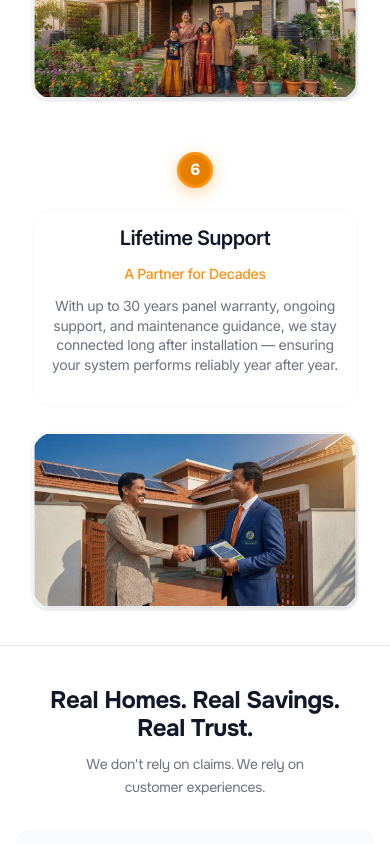
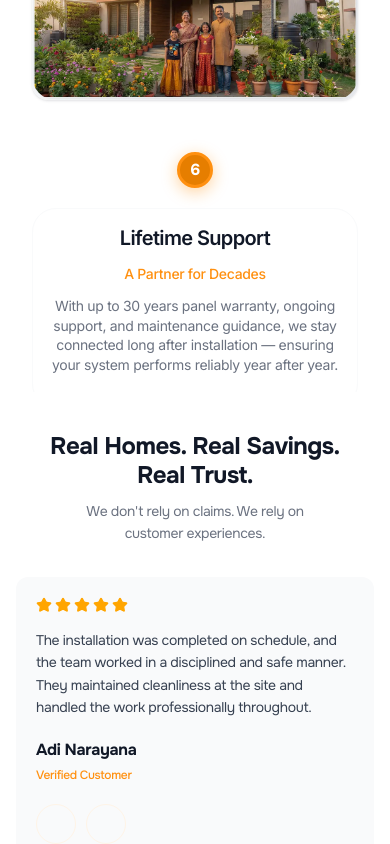
Before and after one commit to greenindiasolar/landing-page, a React (Vite) app in the folder client/: page / in a window 390 px wide. Shown: the part 8100-8944 px from the top of the page. Built offline with nearby package versions, Linux system fonts and the light colour scheme; no server answers; some icons are missing.

Commit message:
issue resolve in scrolling

```diff
--- a/client/src/components/sections/OurProcess/OurProcess.tsx
+++ b/client/src/components/sections/OurProcess/OurProcess.tsx
@@ -255,14 +255,15 @@ const TimelineNumber = styled(Box)<{ isVisible: boolean }>(({ isVisible }) => ({
 }));
 
 // Sticky card wrapper for stacking effect - now accounts for sticky header
+// REASON: isLast prop restored - last card needs smaller padding so section ends cleanly
 const StickyCard = styled(Box)<{ stackIndex: number; isLast?: boolean }>(
   ({ stackIndex, isLast }) => ({
     position: "sticky",
-        top: `calc(${STICKY_HEADER_HEIGHT}px + ${stackIndex * CARD_STACK_OFFSET
-            }px)`,
+    top: `calc(${STICKY_HEADER_HEIGHT}px + ${stackIndex * CARD_STACK_OFFSET}px)`,
     zIndex: stackIndex + 1,
-        // Last card: reduced padding, Others: full padding for scroll space
-        paddingBottom: isLast ? "80px" : "50vh",
+    // REASON: All cards (including last) need 35vh for complete overlap animation
+    // Testimonials has z-index:10 and scrolls ON TOP, covering the padding smoothly
+    paddingBottom: "35vh",
     transition: "transform 0.3s ease-out",
     "@media (max-width: 900px)": {
       position: "relative",
@@ -274,6 +275,35 @@ const StickyCard = styled(Box)<{ stackIndex: number; isLast?: boolean }>(
       marginBottom: "20px",
       paddingBottom: 0,
     },
+    // REASON: Hide timeline line on last card to prevent it extending below content
+    "&::before": isLast
+      ? { display: "none" }
+      : {
+          content: '""',
+          position: "absolute",
+          left: "50%",
+          top: 0,
+          bottom: 0,
+          width: "3px",
+          background: `linear-gradient(to bottom, ${designTokens.colors.brand.primary}, ${designTokens.colors.brand.primaryDark})`,
+          transform: "translateX(-50%)",
+          zIndex: 5,
+          pointerEvents: "none",
+          "@media (max-width: 900px)": {
+            display: "none",
+          },
+        },
+  }),
+);
+
+// REASON: CardContent shows timeline on ALL cards (including last one)
+// The StickyCard wrapper hides its ::before for last card to prevent extending into padding
+const CardContent = styled(Box)({
+  position: "relative",
+  background: designTokens.colors.bg.white,
+  borderRadius: "24px",
+  padding: "24px",
+  // Timeline line inside each card - shown on ALL cards
   "&::before": {
     content: '""',
     position: "absolute",
@@ -283,32 +313,7 @@ const StickyCard = styled(Box)<{ stackIndex: number; isLast?: boolean }>(
     width: "3px",
     background: `linear-gradient(to bottom, ${designTokens.colors.brand.primary}, ${designTokens.colors.brand.primaryDark})`,
     transform: "translateX(-50%)",
-            zIndex: 5, // Middle layer - above content (z:1), below number (z:10)
-            pointerEvents: "none",
-            "@media (max-width: 900px)": {
-                display: "none",
-            },
-        },
-    })
-);
-
-const CardContent = styled(Box)({
-    position: "relative",
-    background: designTokens.colors.bg.white,
-    borderRadius: "24px",
-    padding: "24px",
-    // boxShadow: designTokens.shadows.stackCard,
-    // Timeline line inside each card - appears above content, below number
-    "&::before": {
-        content: '""',
-        position: "absolute",
-        left: "50%",
-        top: 0,
-        bottom: 0,
-        width: "3px",
-        background: `linear-gradient(to bottom, ${designTokens.colors.brand.primary}, ${designTokens.colors.brand.primaryDark})`,
-        transform: "translateX(-50%)",
-        zIndex: 5, // Middle layer - above content (z:1), below number (z:10)
+    zIndex: 5,
     pointerEvents: "none",
     "@media (max-width: 900px)": {
       display: "none",
@@ -410,7 +415,7 @@ const OurProcess: React.FC = () => {
           {
             threshold: 0.2,
             rootMargin: "-10% 0px -10% 0px",
-                    }
+          },
         );
 
         observer.observe(ref);
@@ -443,6 +448,7 @@ const OurProcess: React.FC = () => {
           {processSteps.map((step, index) => {
             const isEven = index % 2 === 0;
             const isVisible = visibleSteps.has(index);
+            // REASON: isLast restored - controls smaller padding and hides timeline on last card
             const isLast = index === processSteps.length - 1;
 
             return (
@@ -454,6 +460,7 @@ const OurProcess: React.FC = () => {
                   stepRefs.current[index] = el;
                 }}
               >
+                {/* Timeline now shows on ALL cards including last one */}
                 <CardContent>
                   {/* Timeline Number */}
                   <TimelineNumber
--- a/client/src/components/sections/Testimonials/Testimonials.tsx
+++ b/client/src/components/sections/Testimonials/Testimonials.tsx
@@ -442,6 +442,13 @@ const TestimonialCarousel = () => {
       id="testimonials"
       data-scroll-section
       style={{
+        // REASON: position relative + high z-index makes this section scroll ON TOP of
+        // the sticky cards from OurProcess section, covering the last card as user scrolls
+        position: "relative",
+        zIndex: 10,
+        // REASON: Negative margin pulls Testimonials up into the last card's padding area
+        // This creates smooth transition: 6th overlaps 5th → Testimonials slides over 6th
+        marginTop: "-30vh",
         backgroundColor: "#fff",
         padding: isSmallMobile
           ? "40px 0 40px"
@@ -449,7 +456,7 @@ const TestimonialCarousel = () => {
             ? "40px 0 60px"
             : isTablet
               ? "60px 0 80px"
-              : "0",
+              : "80px 0 80px",
         fontFamily: "'Onest', -apple-system, BlinkMacSystemFont, sans-serif",
       }}
     >
@@ -751,15 +758,26 @@ const TestimonialCarousel = () => {
                 transition: "all 0.2s ease",
               }}
               onMouseEnter={(e) => {
-                e.currentTarget.style.backgroundColor = designTokens.colors.brand.primaryDark;
+                e.currentTarget.style.backgroundColor =
+                  designTokens.colors.brand.primaryDark;
                 e.currentTarget.style.transform = "translateY(-2px)";
               }}
               onMouseLeave={(e) => {
-                e.currentTarget.style.backgroundColor = designTokens.colors.brand.primary;
+                e.currentTarget.style.backgroundColor =
+                  designTokens.colors.brand.primary;
                 e.currentTarget.style.transform = "translateY(0)";
               }}
             >
-              <svg width="16" height="16" viewBox="0 0 24 24" fill="none" stroke="currentColor" strokeWidth="2" strokeLinecap="round" strokeLinejoin="round">
+              <svg
+                width="16"
+                height="16"
+                viewBox="0 0 24 24"
+                fill="none"
+                stroke="currentColor"
+                strokeWidth="2"
+                strokeLinecap="round"
+                strokeLinejoin="round"
+              >
                 <path d="M14 2H6a2 2 0 0 0-2 2v16a2 2 0 0 0 2 2h12a2 2 0 0 0 2-2V8z"></path>
                 <polyline points="14 2 14 8 20 8"></polyline>
                 <line x1="16" y1="13" x2="8" y2="13"></line>
```
Lines whose indentation alone changed are shown as unchanged.
